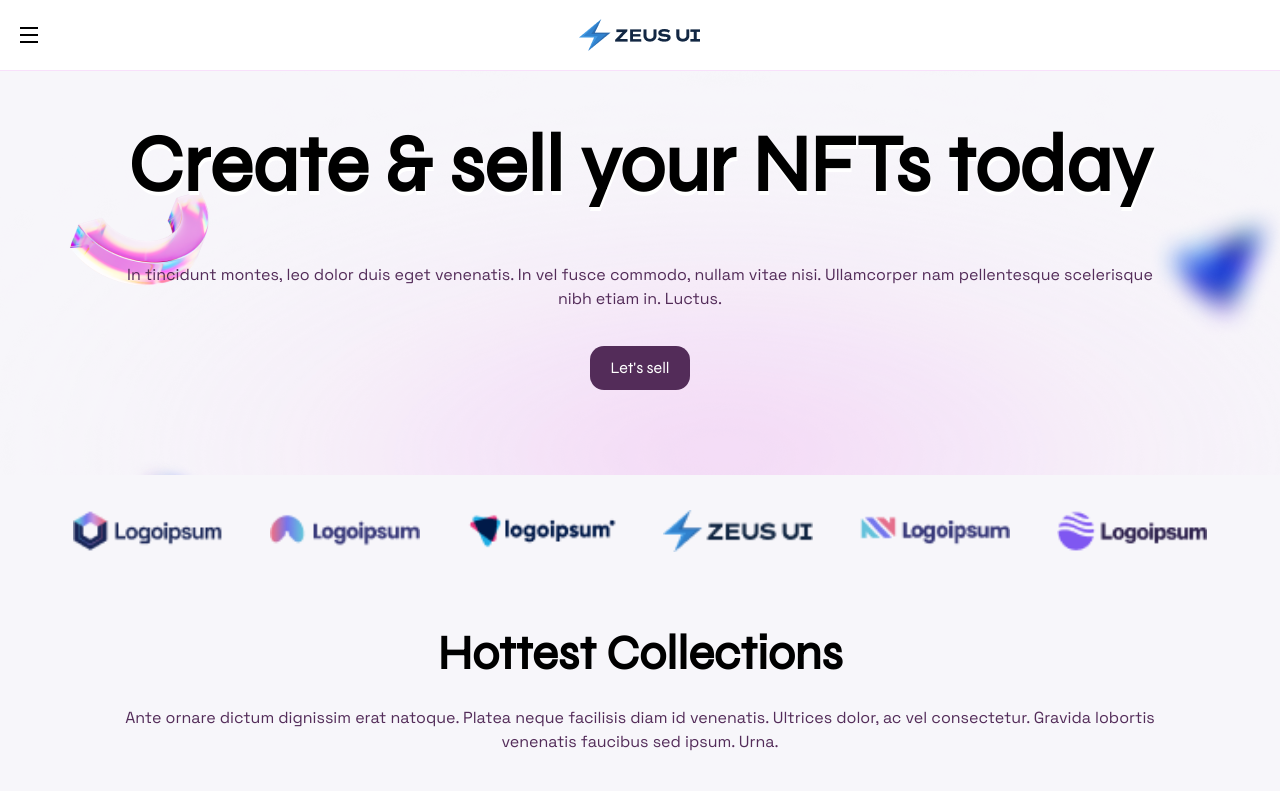
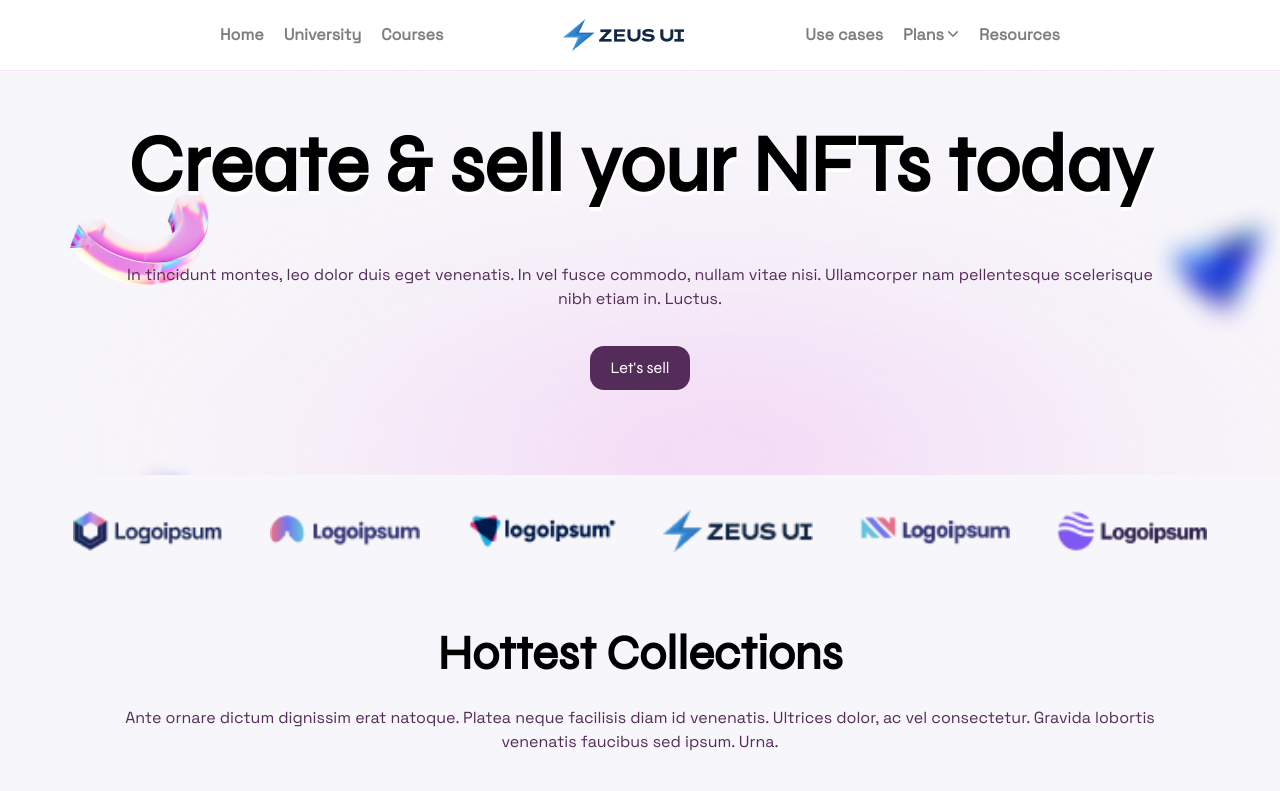
Before and after one commit to karinagb/landing_page, a plain HTML site: page index.html in a window 1280 px wide. Shown: the top 791 px of the page. Drawn offline with Linux system fonts and the light colour scheme.

Commit message:
Desktop menu bar

```diff
--- a/index.html
+++ b/index.html
@@ -1,7 +1,7 @@
 <!DOCTYPE html>
 <html lang="en">
 	<head>
-		<title>page 2</title>
+		<title>landing_page</title>
 		<meta charset="UTF-8" />
 		<meta http-equiv="X-UA-Compatible" content="IE=edge" />
 		<meta name="viewport" content="width=device-width, initial-scale=1.0" />
@@ -28,7 +28,38 @@
 				<div class="menu_button_line"></div>
 				<div class="menu_button_line"></div>
 			</div>
-			<img src=".\images\main_logo.png" alt="logo" />
+			<img class="menu_button_logo" src=".\images\main_logo.png" alt="logo" />
+
+			<div>
+				<div class="menu">
+					<div class="item">Home</div>
+					<div class="item">University</div>
+					<div class="item">Courses</div>
+					<img class="menu_logo" src=".\images\main_logo.png" alt="logo" />
+					<div class="item">Use cases</div>
+					<div class="item_plans">Plans</div>
+					<div class="menu_arrow">
+						<svg
+							width="15"
+							height="15"
+							viewBox="0 0 20 20"
+							fill="none"
+							xmlns="http://www.w3.org/2000/svg"
+						>
+							<path
+								d="M6.34317 7.75732L4.92896 9.17154L12 16.2426L19.0711 9.17157L17.6569 7.75735L12 13.4142L6.34317 7.75732Z"
+								fill="currentColor"
+							/>
+						</svg>
+					</div>
+					<div class="item">Resources</div>
+				</div>
+
+			</div>
+
+
+
+
 		</header>
 
 		<main>
--- a/style.css
+++ b/style.css
@@ -1,5 +1,3 @@
-
-
 body {
 	box-sizing: border-box;
 	background-color: #f7f6fa;
@@ -46,6 +44,10 @@ body {
 
 	background: #ffffff;
 	border-bottom: 1px solid #f8e0fb;
+}
+
+.menu {
+	display: none;
 }
 
 #banner_main {
@@ -482,15 +484,11 @@ footer {
 	margin: 30px;
 }
 
+@media (min-width: 768px) {
+	.menu {
+		display: none;
+	}
 
-
-
-
-
-
-
-
-@media (min-width: 768px) {
 	#banner_main {
 		padding: 16px 32px 70px;
 		background-image: url("./images/Tablet\ Hero\ Background.png");
@@ -554,6 +552,7 @@ footer {
 		display: flex;
 		flex-direction: row;
 		flex-wrap: wrap;
+		justify-content: center;
 	}
 
 	.collections h2 {
@@ -694,6 +693,7 @@ footer {
 		flex-direction: row;
 		flex-wrap: wrap;
 		padding: 35px 32px;
+		justify-content: center;
 	}
 
 	.questions_part1 {
@@ -701,10 +701,9 @@ footer {
 		margin-right: 20px;
 	}
 
-.questions_part3 {
-
-	padding-left: 320px;
-}
+	.questions_part3 {
+		padding-left: 320px;
+	}
 
 	#questions h1 {
 		font-size: 40px;
@@ -742,14 +741,13 @@ footer {
 		padding-top: 30px;
 	}
 
-
-
 	.logo_extra {
 		display: flex;
 		flex-direction: row;
 		align-items: center;
 		border-bottom: 1px solid #ccd5df;
 		margin: 32px;
+		justify-content: center;
 	}
 
 	.extra {
@@ -772,7 +770,6 @@ footer {
 		font-size: 16px;
 		font-weight: 600;
 		line-height: 40px;
-
 	}
 
 	.item {
@@ -789,12 +786,50 @@ footer {
 	}
 }
 
+@media (min-width: 1024px) {
+	.menu_button {
+		display: none;
+	}
 
+	.menu_button_logo {
+		display: none;
+	}
 
+	.menu {
+		display: flex;
+		flex-direction: row;
+		flex-wrap: wrap;
+		justify-content: space-around;
+		align-items: center;
 
+		font-family: "Space Grotesk";
+		font-size: 16px;
+		font-weight: 600;
+		line-height: 40px;
+	}
 
+	.item {
+		padding: 10px;
+		opacity: 50%;
+	}
 
-@media (min-width: 1024px) {
+	.item_plans {
+		padding: 10px;
+		opacity: 50%;
+		padding-right: 0;
+	}
+
+	.menu_logo {
+		padding: 0 110px 0;
+	}
+
+	.menu_arrow {
+		color: black;
+		opacity: 50%;
+		padding-left: 0;
+		padding-right: 10px;
+	}
+
 	#banner_main {
 		padding: 16px 120px 70px;
 		background-image: url("./images/Desktop\ Hero\ Background.png");
@@ -834,7 +869,7 @@ footer {
 		font-size: 48px;
 		font-weight: 700;
 		line-height: 64px;
-		padding: 35px 30px ;
+		padding: 35px 30px;
 	}
 
 	.hottest_p {
@@ -929,7 +964,7 @@ footer {
 	}
 
 	.benefit {
-		width: 300px;
+		width: 200px;
 	}
 
 	.benefits h3 {
@@ -1038,7 +1073,6 @@ footer {
 		margin: 32px;
 	}
 
-
 	.end_logo {
 		display: none;
 	}
@@ -1060,7 +1094,6 @@ footer {
 		font-size: 16px;
 		font-weight: 600;
 		line-height: 40px;
-
 	}
 
 	.item {
@@ -1071,8 +1104,6 @@ footer {
 	.end_logo_desktop {
 		display: block;
 		height: 40px;
-		padding: 0 110px 0 ;
-
+		padding: 0 110px 0;
 	}
-
 }
```
